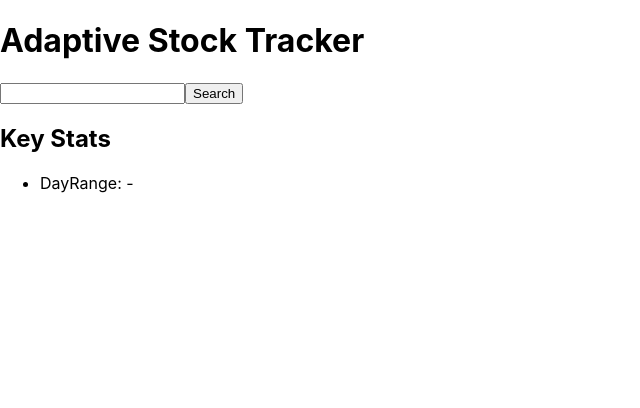
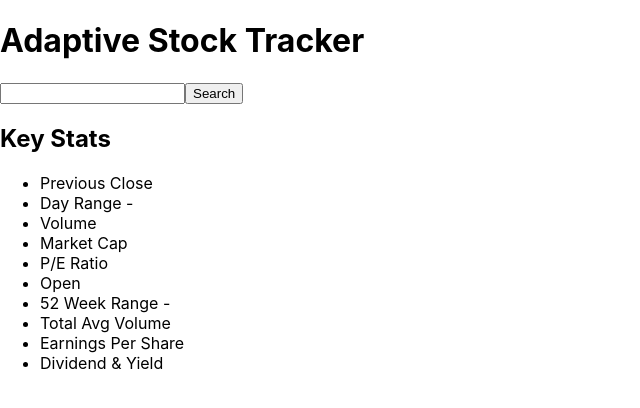
Before and after one commit to raf-garcia/StockTracker, a React (Create React App) app: page / in a window 1280 px wide. Shown: the top 408 px of the page, without its empty margins (0-640 px from the left). Built offline with nearby package versions, Linux system fonts and the light colour scheme.

Commit message:
added keystats component to display fetched stock data and modified header component to be the parent of the search input component

```diff
--- /dev/null
+++ b/src/components/display/keyStatElement.jsx
@@ -0,0 +1,15 @@
+import React from 'react';
+import {addCommasToNumber, changeToPercent} from '../../utilities/numberFormatter';
+
+const keyStatElement = ({name, value}) => {
+    if(!isNaN(value)){
+        value = addCommasToNumber(value);
+    }
+
+    if(value != null && typeof value == "object")
+        return <li><span>{name}</span> <span>{value.low}</span> - <span>{value.high}</span></li>
+
+    return <li><span>{name}</span> <span>{value}</span></li>
+}
+
+export default keyStatElement;
--- a/src/components/display/keyStats.jsx
+++ b/src/components/display/keyStats.jsx
@@ -1,12 +1,17 @@
 import React from 'react';
+import KeyStatElement from './keyStatElement';
 
-const keyStats = props => {
-    console.log(props);
+const keyStats = ({ companyStats }) => {
     return (
         <div>
             <h2>Key Stats</h2>
             <ul>
-                <li>DayRange: {props.dayLow} - {props.dayHigh}</li>
+                {companyStats.map((apiData, index) => {
+                    const { name, value } = apiData;
+                    return (
+                      <KeyStatElement key={index} name={name} value={value} />
+                    );
+                })}
             </ul>
         </div>
     );
--- a/src/components/display/keyStatsContainer.jsx
+++ b/src/components/display/keyStatsContainer.jsx
@@ -2,19 +2,35 @@ import {connect} from 'react-redux';
 import KeyStats from './keyStats';
 
 const mapStateToProps = (state) => {
+    const {companyStats} = state.quotes;
+
     return {
-        actualEPS: state.quotes.companyStats.actualEPS,
-        avgTotalVolume: state.quotes.companyStats.avgTotalVolume,
-        previousClose: state.quotes.companyStats.previousClose,
-        dividendYield: state.quotes.companyStats.dividendYield,
-        dayHigh: state.quotes.companyStats.high,
-        latestVolume: state.quotes.companyStats.latestVolume,
-        dayLow: state.quotes.companyStats.low,
-        marketCap: state.quotes.companyStats.marketCap,
-        open: state.quotes.companyStats.open,
-        peRatio: state.quotes.companyStats.peRatio,
-        week52High: state.quotes.companyStats.week52High,
-        week52Low: state.quotes.companyStats.week52Low
+        companyStats: [
+            {value: companyStats.previousClose,
+            name: "Previous Close"},
+            {name: "Day Range",
+            value: {high: companyStats.high,
+                    low: companyStats.low}
+            },
+            {value: companyStats.latestVolume,
+            name: "Volume"},
+            {value: companyStats.marketCap,
+            name: "Market Cap"},
+            {value: companyStats.peRatio,
+            name: "P/E Ratio"},
+            {value: companyStats.open,
+            name: "Open"},
+            {name: "52 Week Range",
+            value: {high: companyStats.week52High,
+                    low: companyStats.week52Low}
+            },
+            {value: companyStats.avgTotalVolume,
+            name: "Total Avg Volume"},
+            {value: companyStats.actualEPS,
+            name: "Earnings Per Share"},
+            {value: companyStats.dividendYield,
+            name: "Dividend & Yield"}
+        ]
     };
 }
 
--- a/src/components/header/headerContainer.jsx
+++ b/src/components/header/headerContainer.jsx
@@ -2,13 +2,14 @@ import {connect} from 'react-redux';
 import Header from './header';
 
 const mapStateToProps = state => {
-    let percentChange = String((state.quotes.companyStats.changePercent*100).toFixed(2))+"%";
+    const {companyStats, companyInfo} = state.quotes;
+
     return {
-        exchange: state.quotes.companyInfo.exchange,
-        sector: state.quotes.companyInfo.sector,
-        latestPrice: state.quotes.companyStats.latestPrice,
-        change: state.quotes.companyStats.change,
-        changePercent: percentChange
+        exchange: companyInfo.exchange,
+        sector: companyInfo.sector,
+        latestPrice: companyStats.latestPrice,
+        change: companyStats.change,
+        changePercent: companyStats.changePercent
     };
 };
 
--- a/src/reducers/quotes_reducer.js
+++ b/src/reducers/quotes_reducer.js
@@ -11,8 +11,8 @@ const _defaultState = {
   "companyInfo": {},
   "companyNews": [],
   "companyStats": {
-    "actualEPS": 0,
-    "dividendYield": 0
+    "actualEPS": null,
+    "dividendYield": null
   },
   "topPeers": []
 };
--- /dev/null
+++ b/src/utilities/numberFormatter.js
@@ -0,0 +1,32 @@
+export const addCommasToNumber = (number) => {
+    let subNumberArray = [];
+    let decimal = "";
+
+    if (isNaN(number)) return NaN;
+
+    if(typeof number == 'number')
+        number = String(number);
+
+    if(number > 1000){
+
+        //get decimal part of number
+        if((Number(number) * 10) % 10) decimal = "."+number.split('.')[1];
+
+        number = number.split('.')[0];
+
+        for(let i = number.length; i > 0; i -= 3){
+            subNumberArray.unshift(number.substring(i-3, i));
+        }
+
+        return subNumberArray.join(',')+decimal;
+    }
+
+    return number;
+}
+
+export const changeToPercent = (number) => {
+    if(isNaN(number)) return NaN;
+
+    number = (number*100).toFixed(2);
+    return String(number)+"%";
+}
```
